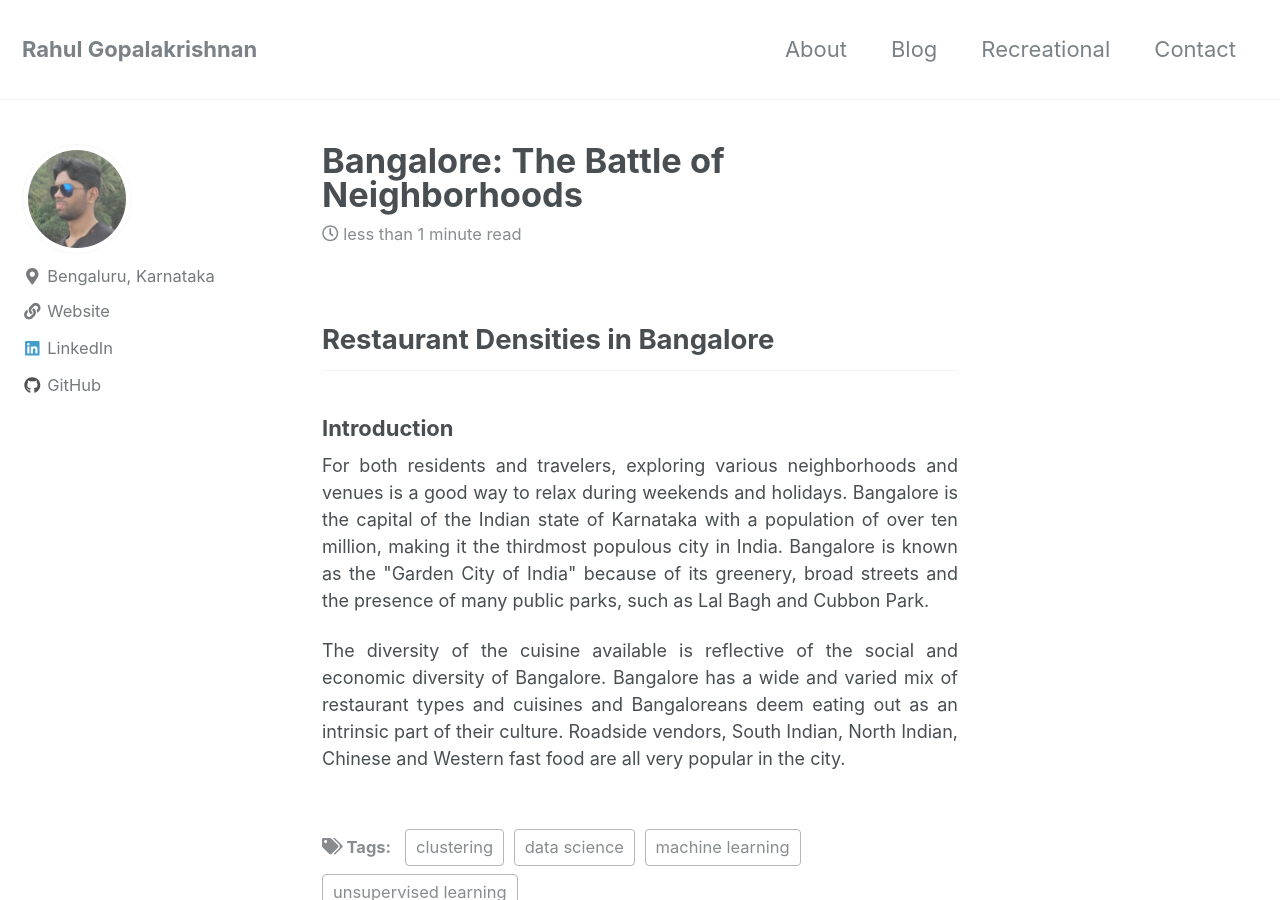
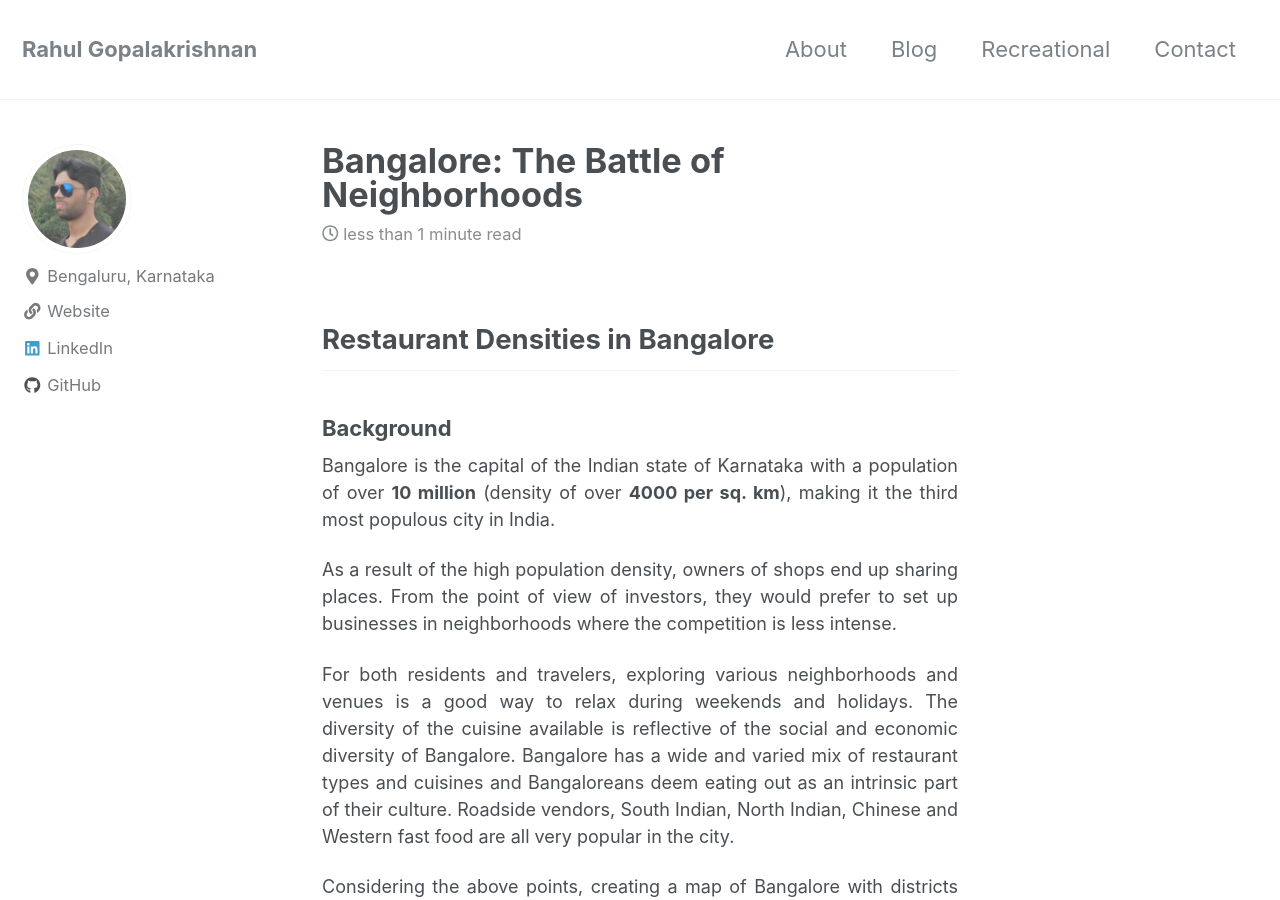
Before and after one commit to gopalrahulrg/gopalrahulrg.github.io, a Jekyll site: the page built from _posts/2019-11-01-cnbr.md, in a window 1280 px wide and 900 px high. Built offline with Jekyll 4.4.1, drawn with Linux system fonts in a browser that asks for light colours; nearby versions of some CDN libraries; some of the changed text lies outside the part shown.

Commit message:
Update 2019-11-01-cnbr.md

```diff
--- a/_posts/2019-11-01-cnbr.md
+++ b/_posts/2019-11-01-cnbr.md
@@ -8,8 +8,14 @@ excerpt: "Clustering, Machine Learning, Data Science"
 
 ## Restaurant Densities in Bangalore
 
-### Introduction
+### Background
 
-<font size="4"><div style="text-align: justify"><p>For both residents and travelers, exploring various neighborhoods and venues is a good way to relax during weekends and holidays. Bangalore is the capital of the Indian state of Karnataka with a population of over ten million, making it the thirdmost populous city in India. Bangalore is known as the "Garden City of India" because of its greenery, broad streets and the presence of many public parks, such as Lal Bagh and Cubbon Park.</p>
+<font size="4"><div style="text-align: justify"><p> Bangalore is the capital of the Indian state of Karnataka with a population of over <b>10 million</b> (density of over <b>4000 per sq. km</b>), making it the third most populous city in India.</p>
 
-<p>The diversity of the cuisine available is reflective of the social and economic diversity of Bangalore. Bangalore has a wide and varied mix of restaurant types and cuisines and Bangaloreans deem eating out as an intrinsic part of their culture. Roadside vendors, South Indian, North Indian, Chinese and Western fast food are all very popular in the city.</p></div>
+<div style="text-align: justify"><p>As a result of the high population density, owners of shops end up sharing places. From the point of view of investors, they would prefer to set up businesses in neighborhoods where the competition is less intense.
+
+<div style="text-align: justify"><p>For both residents and travelers, exploring various neighborhoods and venues is a good way to relax during weekends and holidays. The diversity of the cuisine available is reflective of the social and economic diversity of Bangalore. Bangalore has a wide and varied mix of restaurant types and cuisines and Bangaloreans deem eating out as an intrinsic part of their culture. Roadside vendors, South Indian, North Indian, Chinese and Western fast food are all very popular in the city.</p></div>
+
+<div style="text-align: justify"><p>Considering the above points, creating a map of Bangalore with districts grouped together with the help of clustering according to the venue, specifically restaurant density would be helpful.</p>
+
+### Data Description
```
